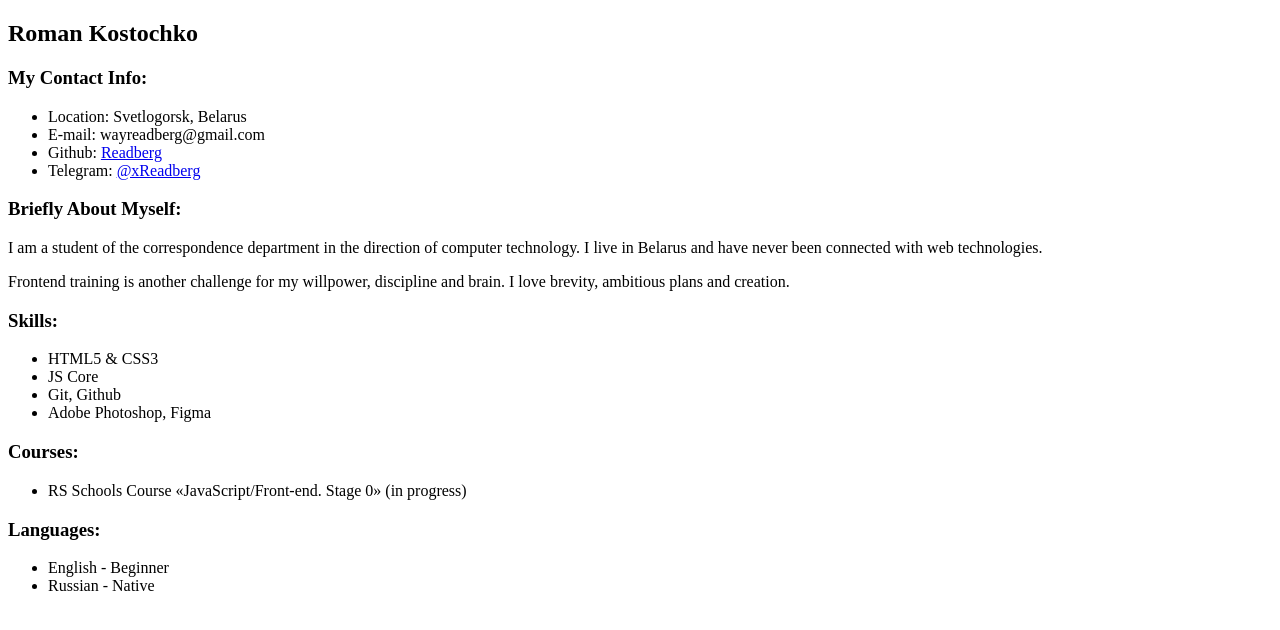
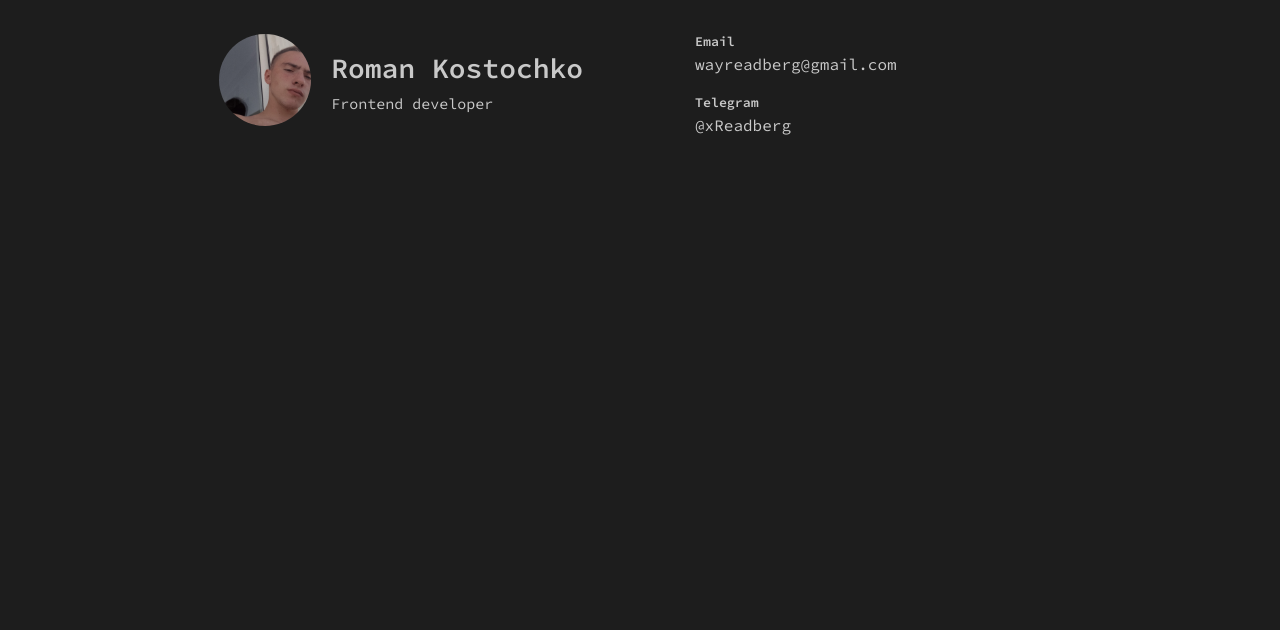
Before and after one commit to Readberg/rsschool-cv, a plain HTML site: page index.html in a window 1280 px wide. Drawn offline with Linux system fonts and the light colour scheme.

Commit message:
feat: add header and basic structure

```diff
--- a/css/style.css
+++ b/css/style.css
@@ -0,0 +1,87 @@
+* {
+    box-sizing: border-box;
+}
+html {
+    scroll-behavior: smooth;
+}
+:root {
+    --text-color: #c9c9c9;
+    --background-color: #1d1d1d;
+    --active-color: #00ff00;
+}
+
+
+body {
+    font-family: 'Source Code Pro', monospace;
+    min-height: 100vh;
+    margin: 0;
+    padding: 0;
+    display: flex;
+    flex-direction: column;
+    justify-content: space-between;
+    background-color: var(--background-color);
+    color: var(--text-color);
+    line-height: 0;
+}
+a {
+    text-decoration: none;
+    color: var(--text-color);
+    transition: color .6s;
+}
+a:hover {
+    color: var(--active-color);
+}
+h1 {
+    font-weight: 600;
+    font-size: 28px;
+}
+h2{
+    font-weight: 400;
+    font-size: 15px;
+}
+
+
+.container {
+    max-width: 1240px;
+    margin: 0 auto;
+}
+
+.header {
+    display: flex;
+    max-width: 842px;
+    margin: 20px auto ;
+    align-items: center;
+    justify-content: space-between;
+}
+
+.preview {
+    display: flex;
+    align-items: center;
+    gap: 20px;
+    margin-right: 110px;
+}
+
+.preview-avatar img{
+    max-height: 92px;
+    border-radius: 50%;
+}
+
+.preview-text,
+.section-contact {
+    display: flex;
+    flex-direction: column;
+}
+
+
+.main-container {
+    display: flex;
+    flex-wrap: wrap;
+}
+.section {
+    width: 50%;
+}
+@media (max-width: 768px) {
+    .section {
+        width: 100%;
+    }
+}
--- a/index.html
+++ b/index.html
@@ -4,52 +4,53 @@
     <meta charset="UTF-8">
     <meta http-equiv="X-UA-Compatible" content="IE=edge">
     <meta name="viewport" content="width=device-width, initial-scale=1.0">
-    <link rel="stylesheet" href="./css/style.css">
+    <link rel="preconnect" href="https://fonts.googleapis.com">
+<link rel="preconnect" href="https://fonts.gstatic.com" crossorigin>
+<link href="https://fonts.googleapis.com/css2?family=Source+Code+Pro:ital,wght@0,300;0,400;0,500;0,600;1,400&display=swap" rel="stylesheet">
+    <link rel="stylesheet" href="css/style.css">
+    <link rel="icon" href="assets/favicon.ico">
     <title>CV - Readberg</title>
 </head>
 <body>
-    <section class="feature">
-        <h2 class="feature-title">Roman Kostochko</h2>
+    <div class="contaner">
+        <header class="header">
+            <nav class="nav">
+            </nav>
+            <section class="section preview">
+                <div class="preview-avatar">
+                    <img src="./assets/img/avatar.jpg" alt="avatar">
+                </div>
+                <div class="preview-text">
+                    <h1 class="name">Roman Kostochko</h1>
+                    <h2 class="specialization">Frontend developer</h2>
+                </div>
             </section>
-    <section class="feature">
-        <h3 class="feature-title">My Contact Info:</h3>
-        <ul>
-            <li>Location: Svetlogorsk, Belarus</li>
-            <li>E-mail: wayreadberg@gmail.com</li>
-            <li>Github: <a href="https://github.com/Readberg">Readberg</a></li>
-            <li>Telegram: <a href="https://t.me/xReadberg">@xReadberg</a></li>
-        </ul>
+            <section class="section section-contact" id="contacts">
+                <div class="contact-info">
+                    <h5 class="contact-title">Email</h5>
+                    <p class="contect-text">wayreadberg@gmail.com</p>
+                </div>
+                <div class="contact-info">
+                    <h5 class="contact-title">Telegram</h5>
+                    <p class="contect-text"><a href="https://t.me/xReadberg" class="contact-link">@xReadberg</a></p>
+                </div>
             </section>
-    <section class="feature">
-        <h3 class="feature-title">Briefly About Myself:</h3>
-        <p class="feature-text">
-            I am a student of the correspondence department in the direction of computer technology. I live in Belarus and have never been connected with web technologies.
-        </p>
-        <p class="feature-text">
-            Frontend training is another challenge for my willpower, discipline and brain. I love brevity, ambitious plans and creation.
-        </p>
+        </header>
+        <main class="main main-container">
+            <section class="section" id="about">
+                <h2 class="section-title"></h2>
             </section>
-    <section class="feature">
-        <h3 class="feature-title">Skills:</h3>
-        <ul>
-            <li>HTML5 & CSS3</li>
-            <li>JS Core</li>
-            <li>Git, Github</li>
-            <li>Adobe Photoshop, Figma</li>
-        </ul>
+            <section class="section" id="experience">
+                <h2 class="section-title"></h2>
             </section>
-    <section class="feature">
-        <h3 class="feature-title">Courses:</h3>
-        <ul>
-            <li>RS Schools Course «JavaScript/Front-end. Stage 0» (in progress)</li>
-        </ul>
+            <section class="section" id="education">
+                <h2 class="section-title"></h2>
             </section>
-    <section class="feature">
-        <h3 class="feature-title">Languages:</h3>
-        <ul>
-            <li>English - Beginner</li>
-            <li>Russian - Native</li>
-        </ul>
+            <section class="section" id="skills">
+                <h2 class="section-title"></h2>
             </section>
+        </main>
+        <footer class="footer"></footer>
+    </div>
 </body>
 </html>
```
Also changed, not shown: assets/img/avatar.jpg (added). Lines whose indentation alone changed are shown as unchanged.
